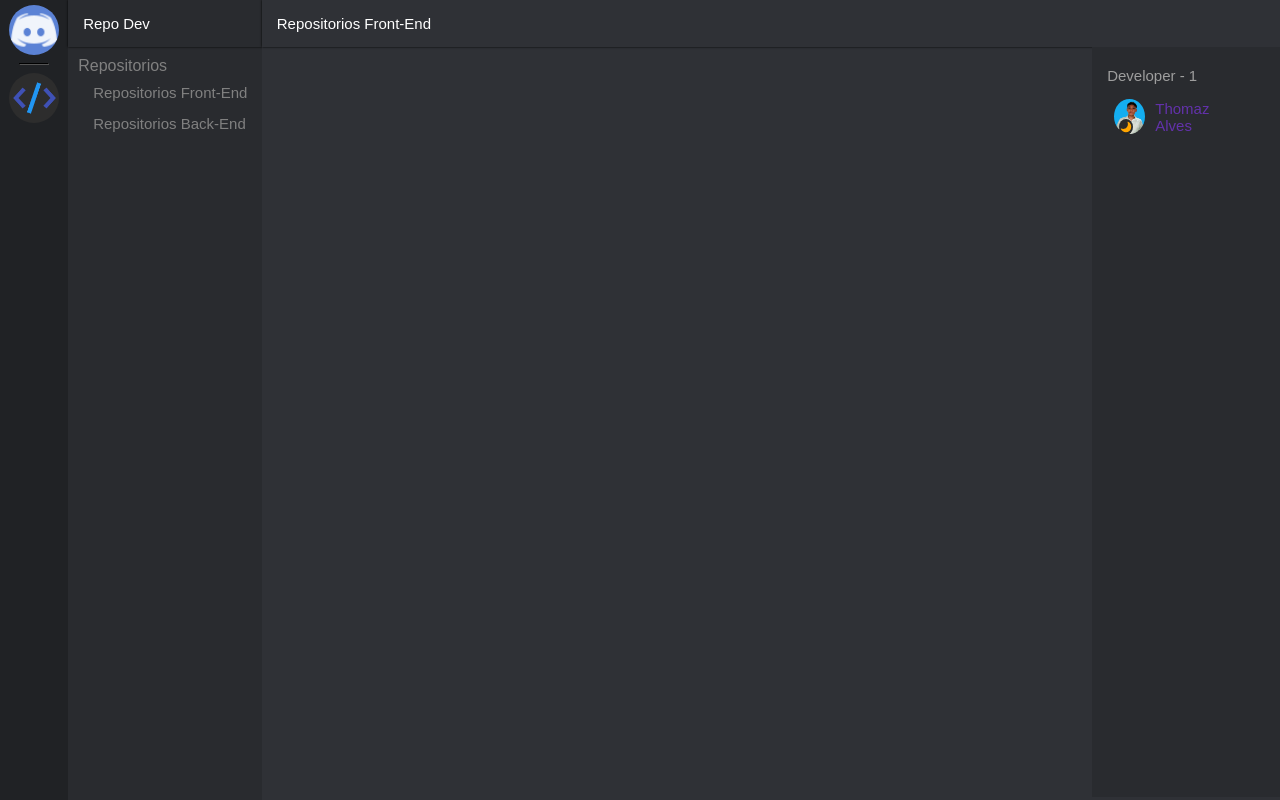
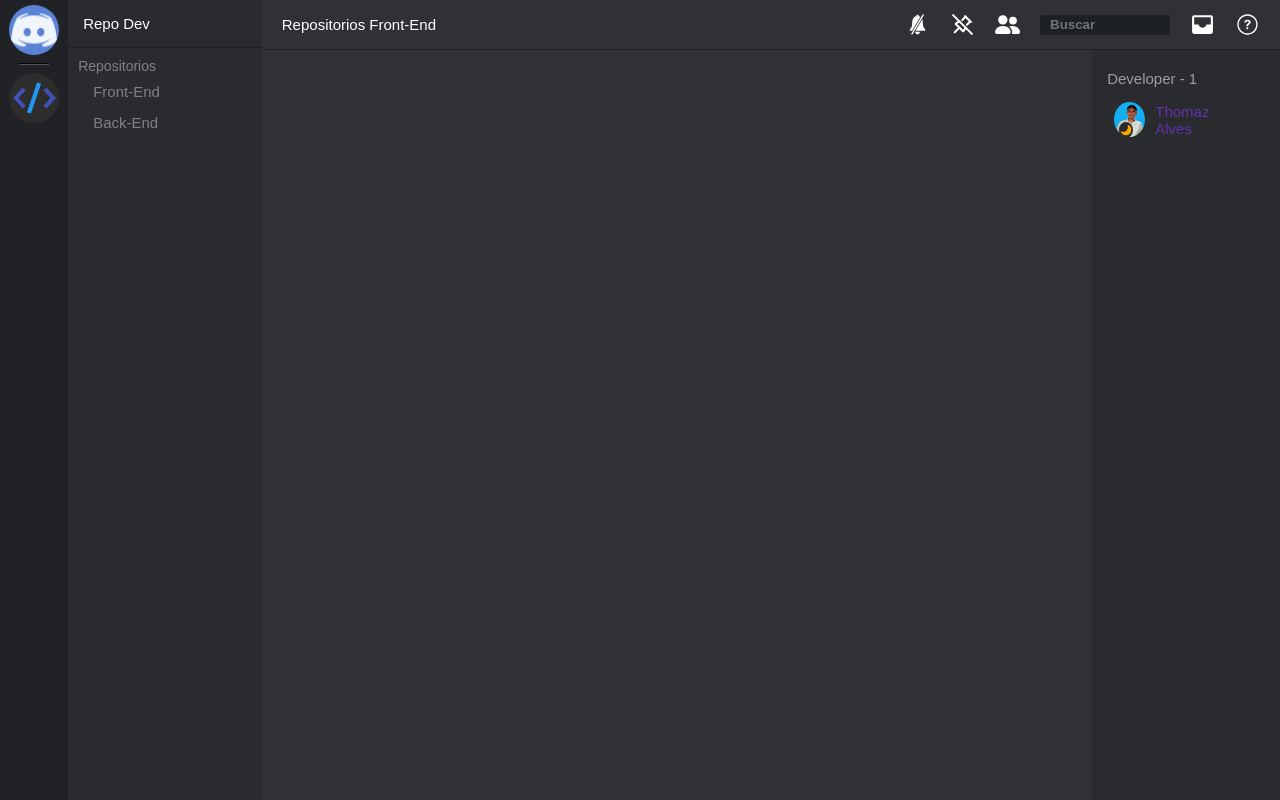
Before and after one commit to ThomazHilario/Discord-clone, a React (Vite) app: page / in a window 1280 px wide. Built offline with nearby package versions, Linux system fonts and the light colour scheme.

Commit message:
Criando o menu de configuracoes do chat

```diff
--- a/src/Components/ChannelList/index.jsx
+++ b/src/Components/ChannelList/index.jsx
@@ -6,12 +6,15 @@ export const ChannelList = styled.ul`
     padding-left:10px;
     color:gray;
     font-family:arial;
+    font-size:14px;
     li{
         padding-left:8px;
         margin:4px 0px;
 
         button{
+            text-align:start;
             background-color:transparent;
+            width:90%;
             border:0px;
             border-radius:5px;
             color:gray;
--- a/src/Components/HeaderChat/index.jsx
+++ b/src/Components/HeaderChat/index.jsx
@@ -2,12 +2,49 @@ import styled from "styled-components";
 
 export const HeaderChat = styled.div`
     color:white;
-    padding:15px;
-    box-shadow:0px 0px 2px black;
+    border-bottom:1px solid #1e2124;
+    display:flex;
+    justify-content:space-between;
+    align-items:center;
 
     h1{
         font-family:arial;
         font-size:15px;
         font-weight:300;
+        margin-left:20px;
     }
+
+    nav{
+        display:flex;
+        justify-content:center;
+        gap:20px;
+        margin-right:20px;
+        align-items:center;
+
+        .notification{
+            transform:rotateY(180deg);
+        }
+
+        .contatos{
+            transform:rotateY(180deg);
+        }
+
+        input{
+            width:130px;
+            padding-left:10px;
+            border-radius:3px;
+            height:20px;
+            border: 0px;
+            color:gray;
+            background-color:#1e2124;
+            font-weight:bold;
+        }
+
+        svg{
+            height:49px;
+            width:25px;
+            cursor:pointer;
+        }
+    }
+
 `
--- a/src/Components/Title/index.jsx
+++ b/src/Components/Title/index.jsx
@@ -6,5 +6,5 @@ export const Title = styled.h1`
     font-size:15px;
     font-weight:300;
     padding:15px;
-    box-shadow:0px 0px 2px black;
+    border-bottom:1px solid #1e2124;
 `
--- a/src/Pages/Home/index.jsx
+++ b/src/Pages/Home/index.jsx
@@ -6,6 +6,12 @@ import { ContainerBody} from "../../Components/ContainerBody"
 import { Chat } from "../../Components/Chat"
 import { ContainerChat } from "../../Components/ContainerChat"
 import { HeaderChat } from '../../Components/HeaderChat'
+
+// react icons - icons
+import { BiSolidInbox } from "react-icons/bi";
+import { IoIosHelpCircleOutline, IoIosNotificationsOff  } from "react-icons/io";
+import { BsFillPeopleFill } from "react-icons/bs";
+import { TbPinnedOff } from "react-icons/tb";
 
 import {Context} from '../../Context/'
 import { useContext, useState } from 'react'
@@ -26,8 +32,8 @@ export default function Home(){
 
                 <ChannelList>
                     Repositorios
-                    <li><button onClick={(e) => setChatName(e.target.textContent)}>Repositorios Front-End</button></li>
-                    <li><button onClick={(e) => setChatName(e.target.textContent)}>Repositorios Back-End</button></li>
+                    <li><button onClick={(e) => setChatName(e.target.textContent)}>Front-End</button></li>
+                    <li><button onClick={(e) => setChatName(e.target.textContent)}>Back-End</button></li>
                 </ChannelList>
             </BrowserChat>
 
@@ -36,7 +42,18 @@ export default function Home(){
 
                 {/* HeaderChat */}
                 <HeaderChat>
+                    {/* nome do chat */}
                     <h1>{chatName}</h1>
+
+                    {/* nav do discord chat */}
+                    <nav>
+                        <IoIosNotificationsOff className="notification"/>
+                        <TbPinnedOff/>
+                        <BsFillPeopleFill className="contatos"/>
+                        <input type="text" placeholder="Buscar"/>
+                        <BiSolidInbox size={14}/>
+                        <IoIosHelpCircleOutline size={14}/>
+                    </nav>
                 </HeaderChat>
 
                 <ContainerChat>
```
